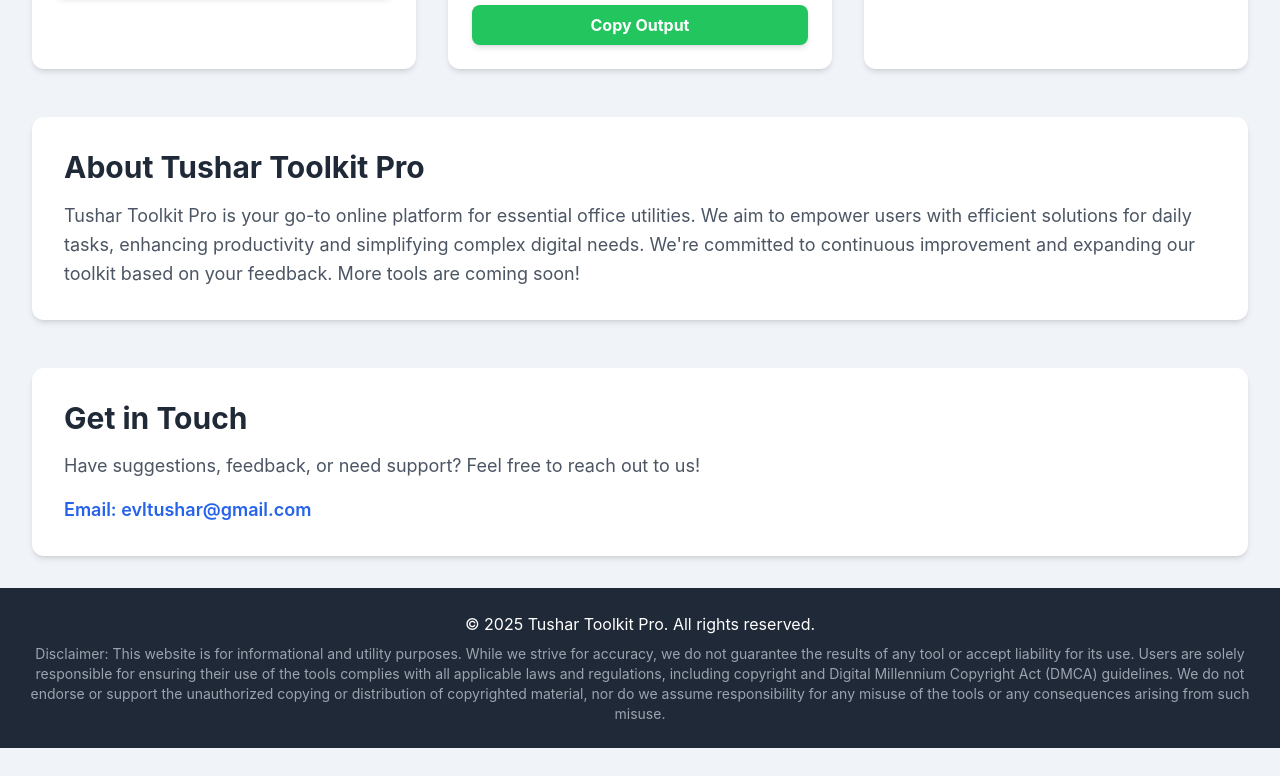
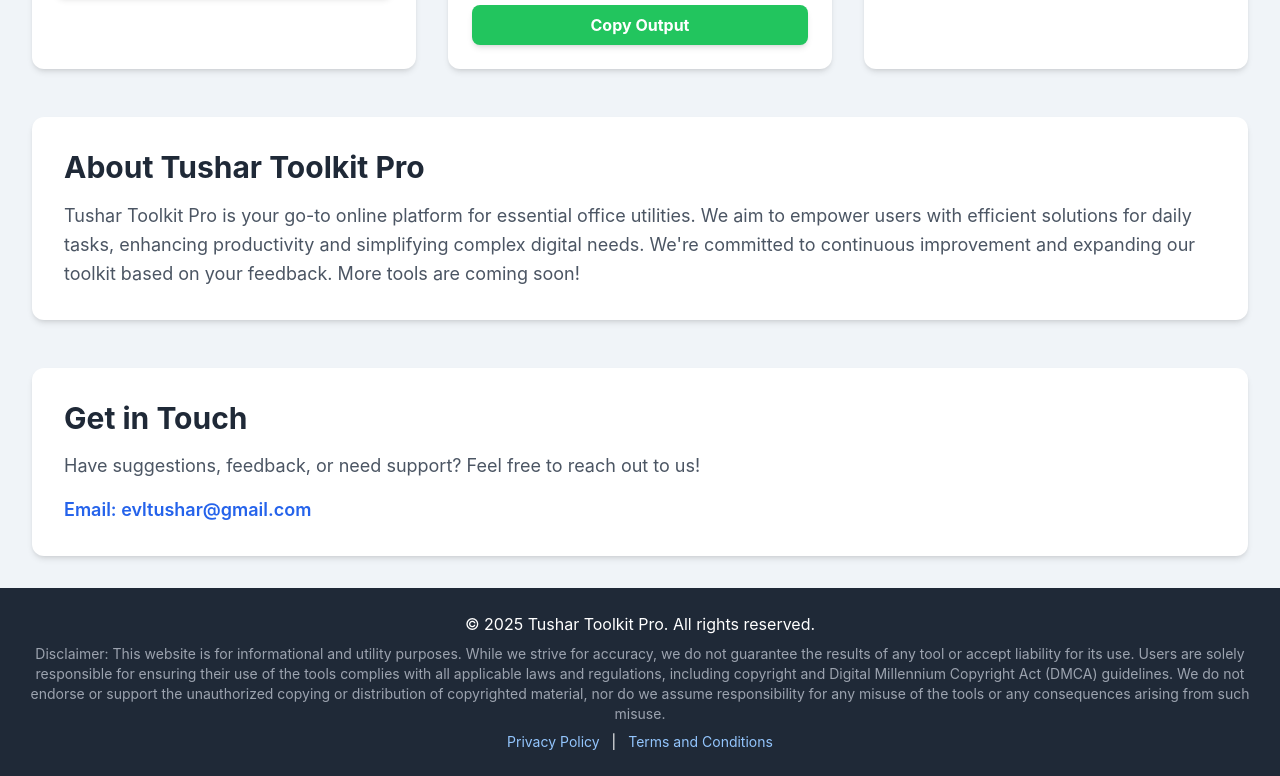
Before and after one commit to tushartoolkitpro/tushar-toolkit-pro, a plain HTML site: page index.html in a window 1280 px wide. Shown: the part 3434-4210 px from the top of the page. Before the commit the page ends 4182 px from the top, so only its background shows below. Drawn offline with nearby package versions, Linux system fonts and the light colour scheme; a script that the page names is missing.

Commit message:
Update index.html

```diff
--- a/index.html
+++ b/index.html
@@ -491,6 +491,11 @@
                 the unauthorized copying or distribution of copyrighted material, nor do we assume responsibility for any
                 misuse of the tools or any consequences arising from such misuse.
             </p>
+            <div class="mt-2 text-sm">
+                <a href="/privacy.html" class="text-blue-300 hover:text-blue-100 transition duration-300">Privacy Policy</a>
+                <span class="mx-2">|</span>
+                <a href="/terms.html" class="text-blue-300 hover:text-blue-100 transition duration-300">Terms and Conditions</a>
+            </div>
         </div>
     </footer>
 
```
